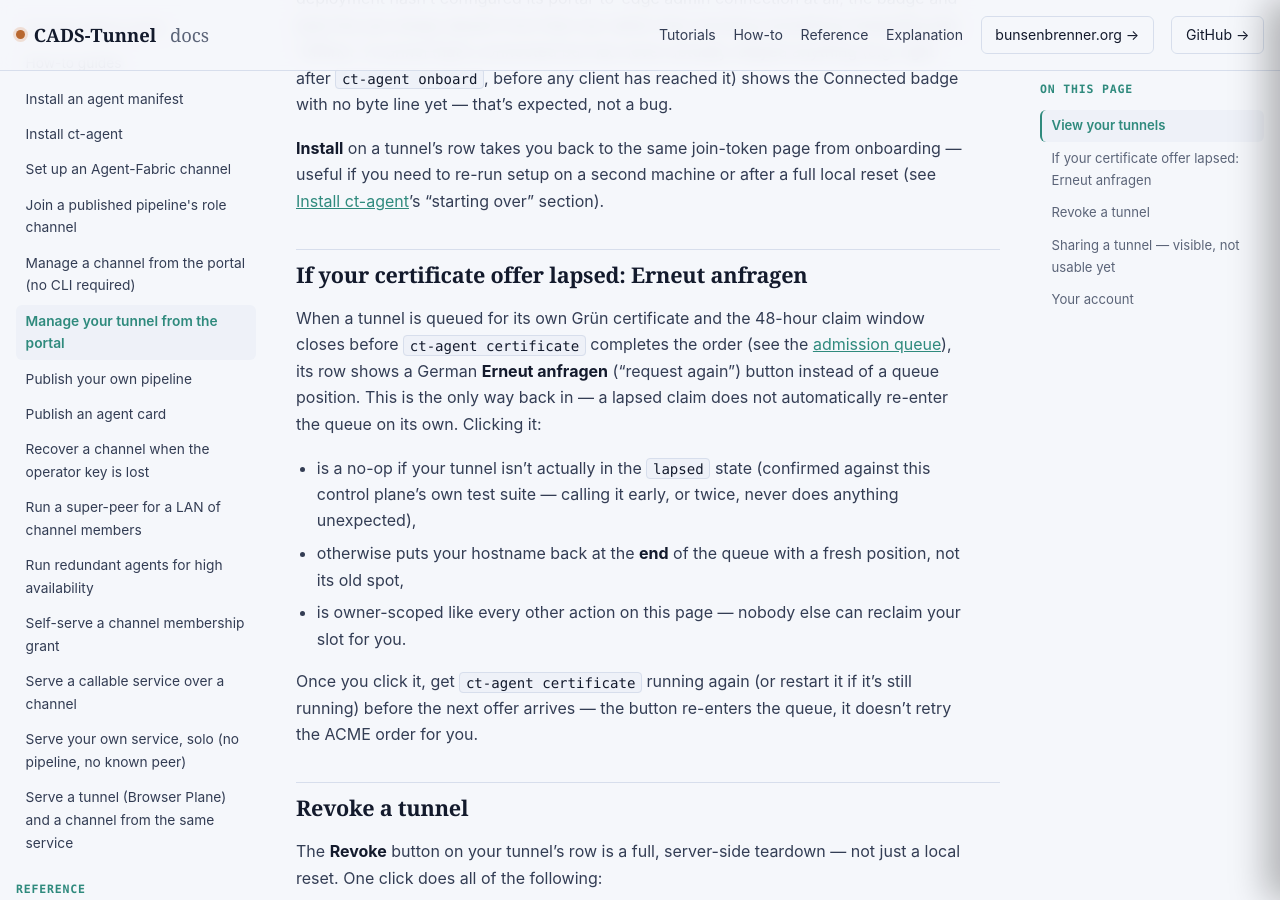
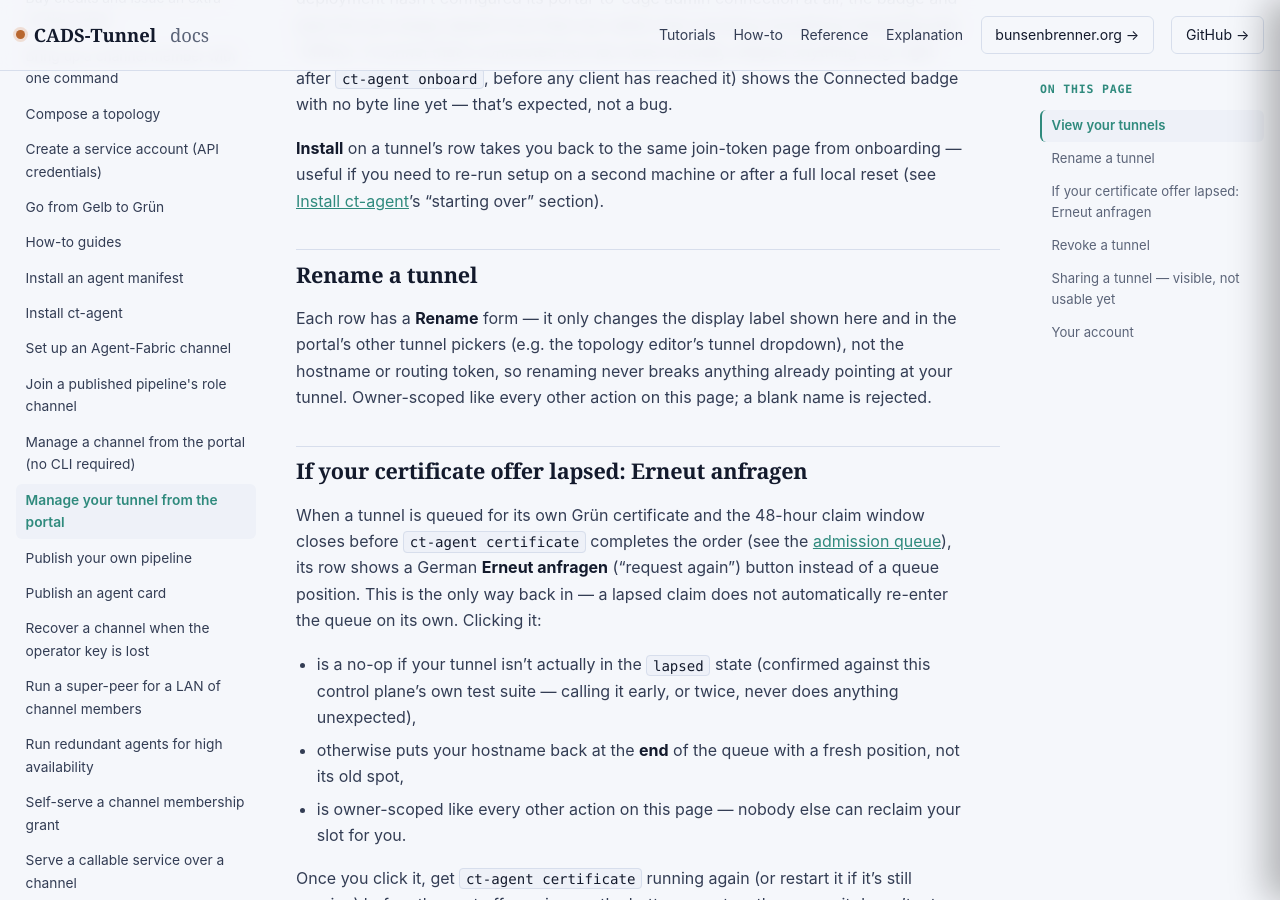
Before and after one commit to scimbe/CADS-Tunnel-docs, a Jekyll site: the page built from _how-to/manage-your-tunnel.md, in a window 1280 px wide and 900 px high, scrolled down 598 px. Built offline with Jekyll 4.4.1, drawn with Linux system fonts in a browser that asks for light colours.

Commit message:
how-to: document tunnel rename (PR#730) (#9)
Genuinely undocumented, real live feature -- checked against the
control-plane code (POST /portal/tunnels/:id/rename, owner-scoped,
blank rejected, display-label only, hostname/token untouched).


Claude-Session: https://claude.ai/code/session_01P7RcWwn9qfcZMcfYXfutF3

Co-authored-by: scimbe <becke@vps-1779cd55.vps.ovh.net>
Co-authored-by: Claude Sonnet 5 <noreply@anthropic.com>

```diff
--- a/_how-to/manage-your-tunnel.md
+++ b/_how-to/manage-your-tunnel.md
@@ -28,6 +28,13 @@ client has reached it) shows the Connected badge with no byte line yet — that'
 **Install** on a tunnel's row takes you back to the same join-token page from onboarding — useful if you
 need to re-run setup on a second machine or after a full local reset (see
 [Install ct-agent]({{ '/how-to/install-ct-agent/' | relative_url }})'s "starting over" section).
+
+## Rename a tunnel
+
+Each row has a **Rename** form — it only changes the display label shown here and in the portal's other
+tunnel pickers (e.g. the topology editor's tunnel dropdown), not the hostname or routing token, so
+renaming never breaks anything already pointing at your tunnel. Owner-scoped like every other action on
+this page; a blank name is rejected.
 
 ## If your certificate offer lapsed: Erneut anfragen
 
```
